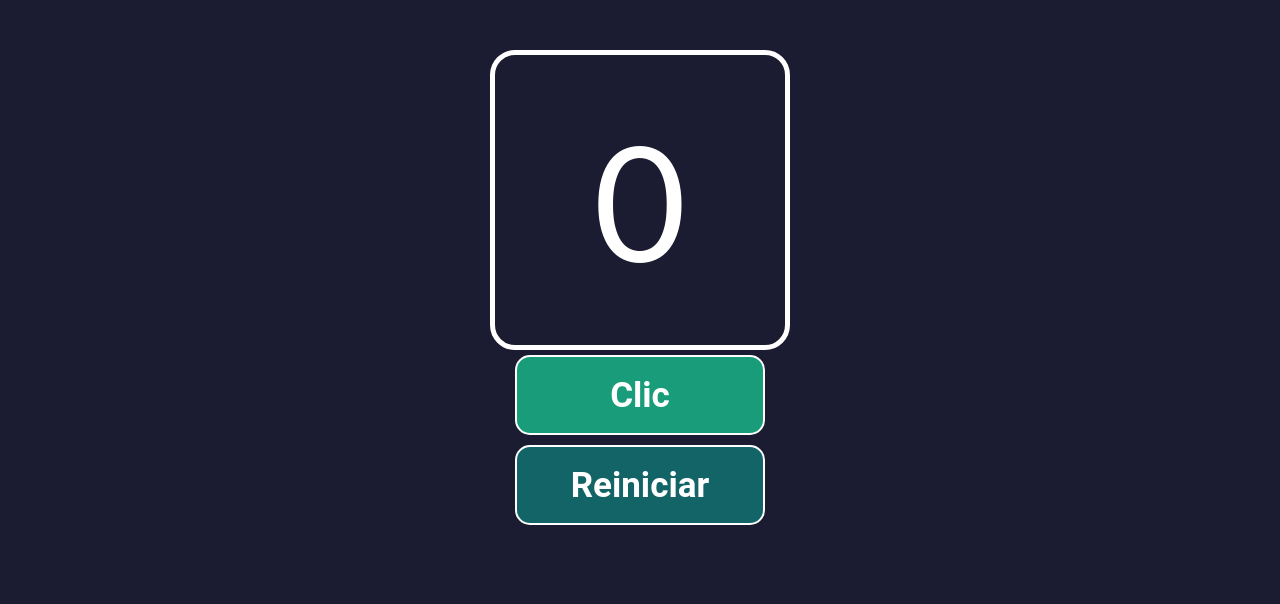
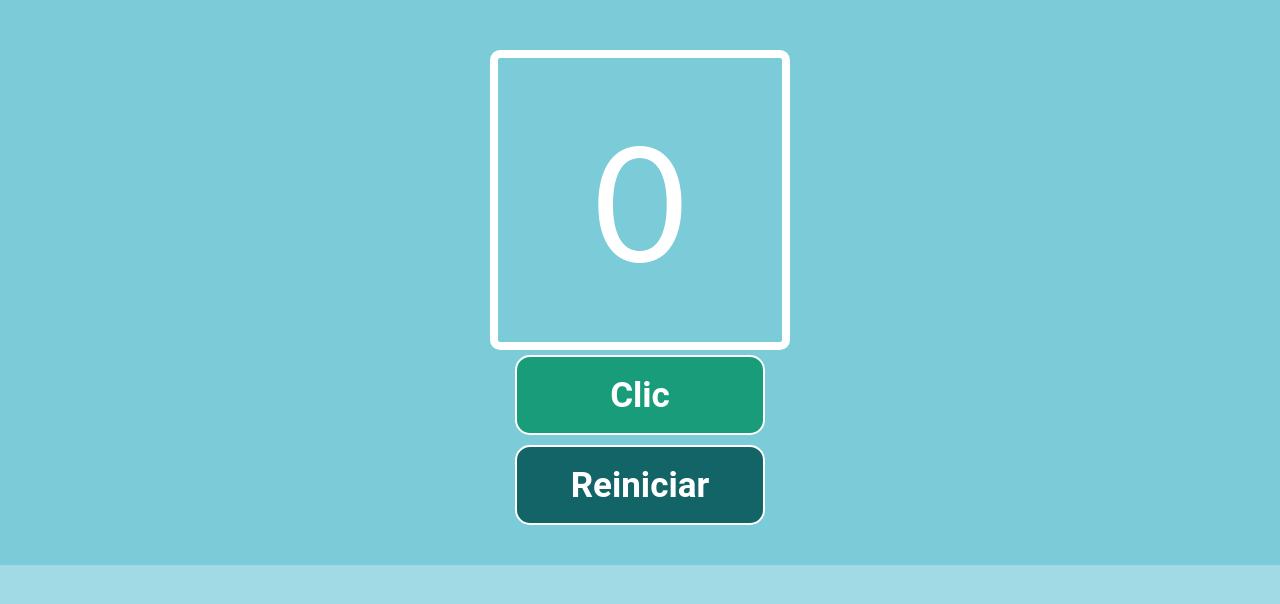
Before and after one commit to LauBena/contador-de-clics, a React (Create React App) app: page / in a window 1280 px wide. Shown: the top 604 px of the page. Built offline with nearby package versions, Linux system fonts and the light colour scheme.

Commit message:
cambios de estilo

```diff
--- a/src/App.css
+++ b/src/App.css
@@ -5,10 +5,10 @@
 }
 
 html, body{
-    background-color: #1b1b32;
+    background-color: #62c1d298;
 }
 
-.App{
+.App {
     display: flex;
     flex-wrap: wrap;
     align-items: center;
--- a/src/hojas-de-estilo/contador.css
+++ b/src/hojas-de-estilo/contador.css
@@ -7,6 +7,6 @@
     display: flex;
     align-items: center;
     justify-content: center;
-    border: 5px solid white;
-    border-radius: 25px;
+    border: 8px solid white;
+    border-radius: 10px;
 }
```
